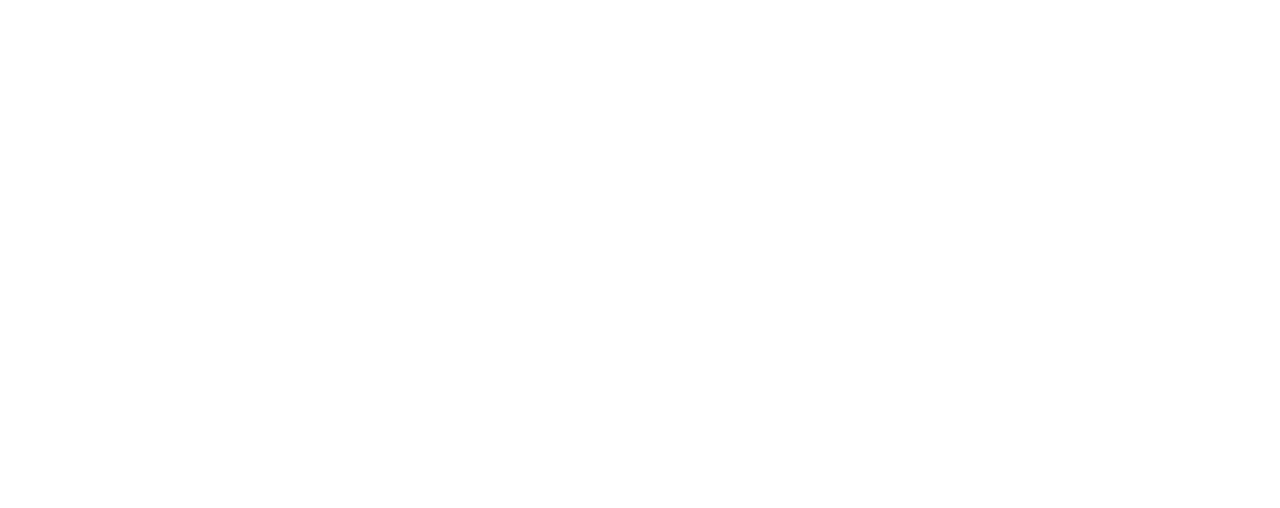
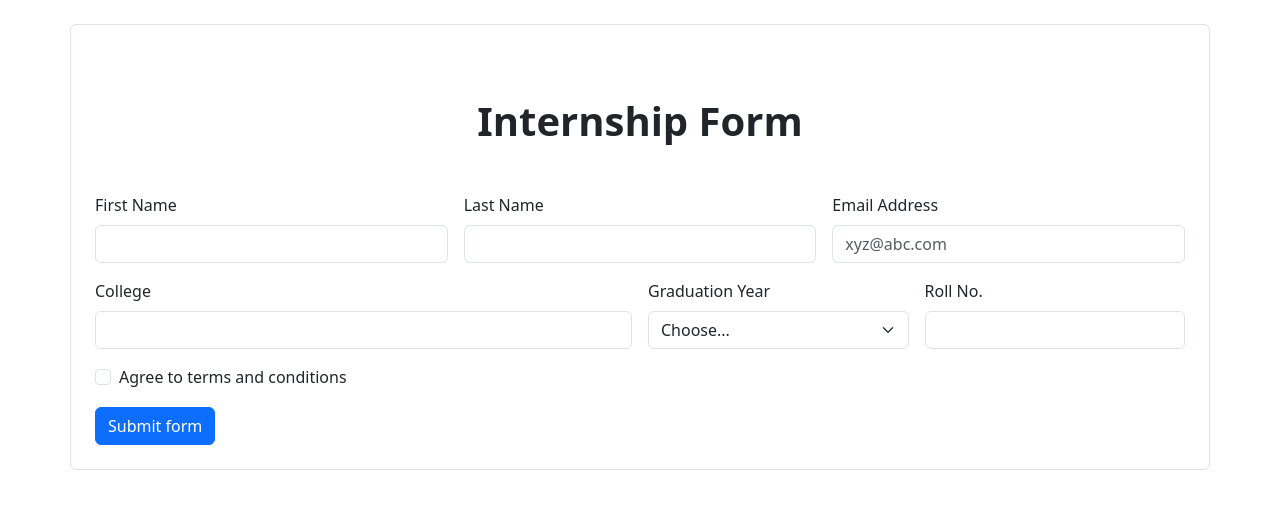
Before and after one commit to acciojob/bootstrap-form-easy-AniketMenkudle, a website: page main.html in a window 1280 px wide. Drawn offline with nearby package versions, Linux system fonts and the light colour scheme.

Commit message:
created a submission

```diff
--- a/main.html
+++ b/main.html
@@ -4,9 +4,80 @@
 
 <head>
 	<link rel="stylesheet" href="styles.css">
+	 <link
+    href="https://cdn.jsdelivr.net/npm/bootstrap@5.3.3/dist/css/bootstrap.min.css"
+    rel="stylesheet"
+  />
 </head>
 
 <body>
+  <div class="container border rounded p-4 my-4">
+    <h1 class="text-center my-5 fw-bold">Internship Form</h1>
+
+    <form id="intern-form" class="row g-3 needs-validation" novalidate>
+      <div class="col-md-4">
+        <label for="first-name-input" class="form-label">First Name</label>
+        <input type="text" class="form-control" id="first-name-input" required />
+        <div class="invalid-feedback">First name required!</div>
+      </div>
+
+      <div class="col-md-4">
+        <label for="last-name-input" class="form-label">Last Name</label>
+        <input type="text" class="form-control" id="last-name-input" required />
+        <div class="invalid-feedback">Last name required!</div>
+      </div>
+
+      <div class="col-md-4">
+        <label for="email-input" class="form-label">Email Address</label>
+        <input
+          type="email"
+          class="form-control"
+          id="email-input"
+          placeholder="xyz@abc.com"
+          required
+        />
+        <div class="invalid-feedback">Email required!</div>
+      </div>
+
+      <div class="col-md-6">
+        <label for="college-input" class="form-label">College</label>
+        <input type="text" class="form-control" id="college-input" required />
+        <div class="invalid-feedback">Please provide a valid college.</div>
+      </div>
+
+      <div class="col-md-3">
+        <label for="graduation-year-select" class="form-label">Graduation Year</label>
+        <select class="form-select" id="graduation-year-select" required>
+          <option value="" selected>Choose...</option>
+          <option value="2020">2020</option>
+          <option value="2021">2021</option>
+          <option value="2022">2022</option>
+          <option value="2023">2023</option>
+        </select>
+        <div class="invalid-feedback">Please select a valid Graduation Year.</div>
+      </div>
+
+      <div class="col-md-3">
+        <label for="roll-no-input" class="form-label">Roll No.</label>
+        <input type="number" class="form-control" id="roll-no-input" required />
+        <div class="invalid-feedback">Please provide a valid Roll no.</div>
+      </div>
+
+      <div class="col-12">
+        <div class="form-check">
+          <input class="form-check-input" type="checkbox" id="conditions-checkbox" required />
+          <label class="form-check-label" for="conditions-checkbox">
+            Agree to terms and conditions
+          </label>
+          <div class="invalid-feedback">You must agree before submitting.</div>
+        </div>
+      </div>
+
+      <div class="col-12">
+        <button class="btn btn-primary" type="submit">Submit form</button>
+      </div>
+    </form>
+  </div>
 	<!-- the entire body must be written by student -->
     <script type="text/javascript" src="./script.js">
 </script>
--- a/script.js
+++ b/script.js
@@ -1 +1,10 @@
 //your code here
+ const form = document.getElementById('intern-form');
+
+    form.addEventListener('submit', (event) => {
+      event.preventDefault();
+      form.classList.add('was-validated');
+      if (form.checkValidity()) {
+        // all fields valid: handle the submission here
+      }
+    });
```
